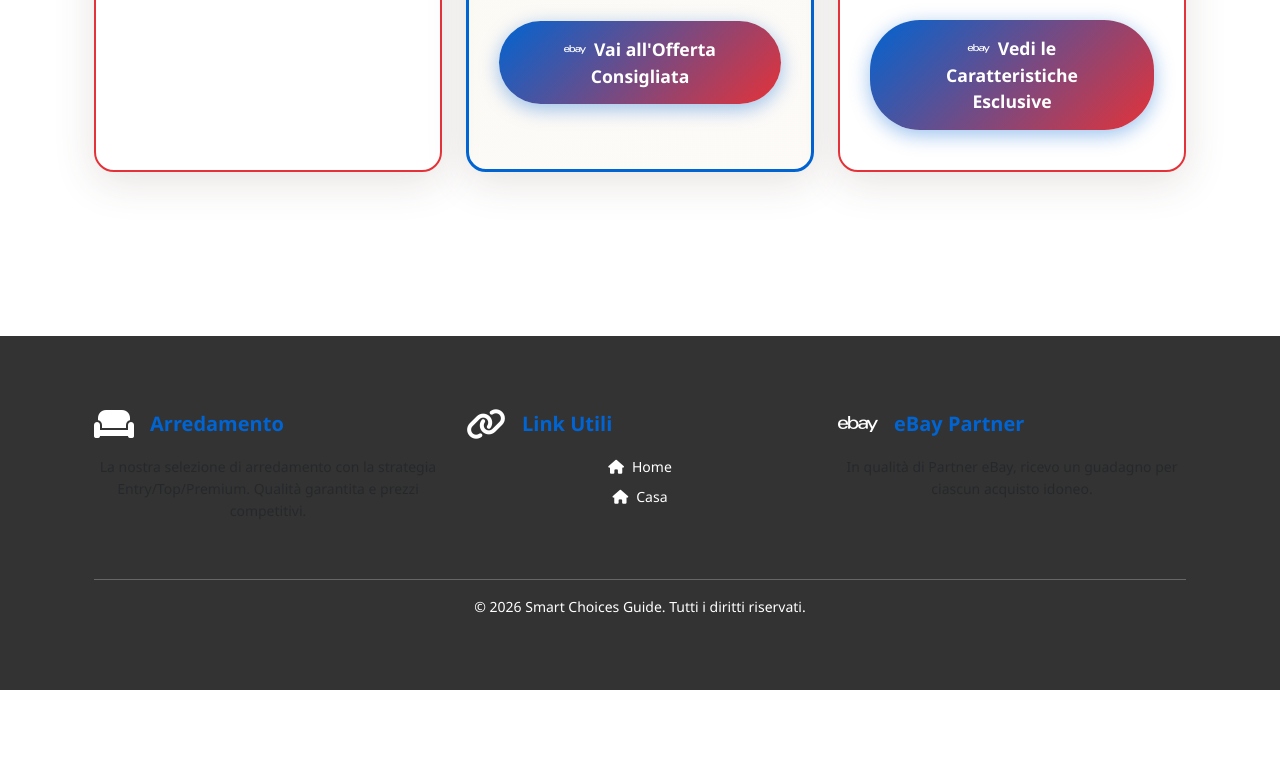
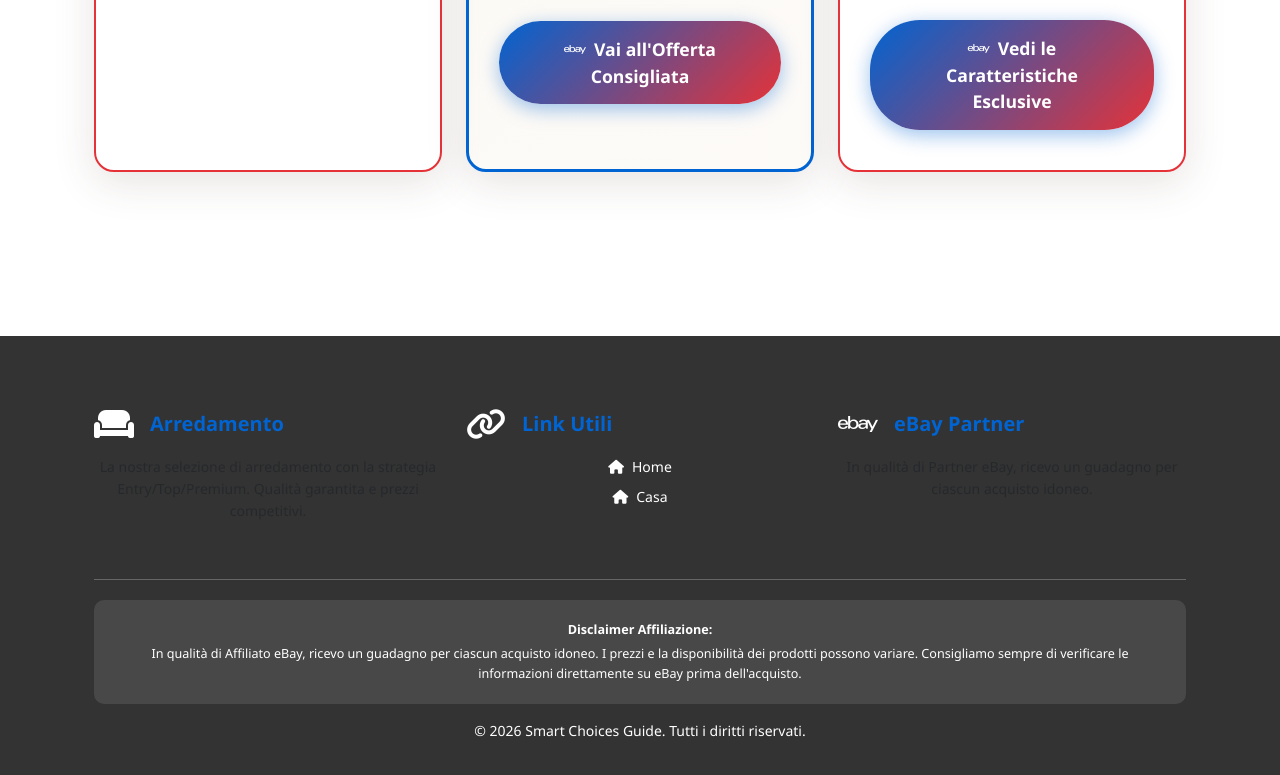
Before and after one commit to nilo1221/EBAY, a plain HTML site: page casa/arredamento/index.html in a window 1280 px wide. Shown: the part 871-1646 px from the top of the page. Before the commit the page ends 1561 px from the top, so only its background shows below. Drawn offline with nearby package versions, Linux system fonts and the light colour scheme.

Commit message:
Aggiungi disclaimer eBay a casa/climatizzazione e casa/arredamento

```diff
--- a/casa/arredamento/index.html
+++ b/casa/arredamento/index.html
@@ -124,6 +124,10 @@
                 </div>
             </div>
             <hr>
+            <div class="disclaimer mb-3">
+                <p class="small mb-1"><strong>Disclaimer Affiliazione:</strong></p>
+                <p class="small mb-0">In qualità di Affiliato eBay, ricevo un guadagno per ciascun acquisto idoneo. I prezzi e la disponibilità dei prodotti possono variare. Consigliamo sempre di verificare le informazioni direttamente su eBay prima dell'acquisto.</p>
+            </div>
             <p class="text-center small mb-0">&copy; 2026 Smart Choices Guide. Tutti i diritti riservati.</p>
         </div>
     </div>
```
Also changed, not shown: casa/climatizzazione/index.html (+4 -0 lines).
